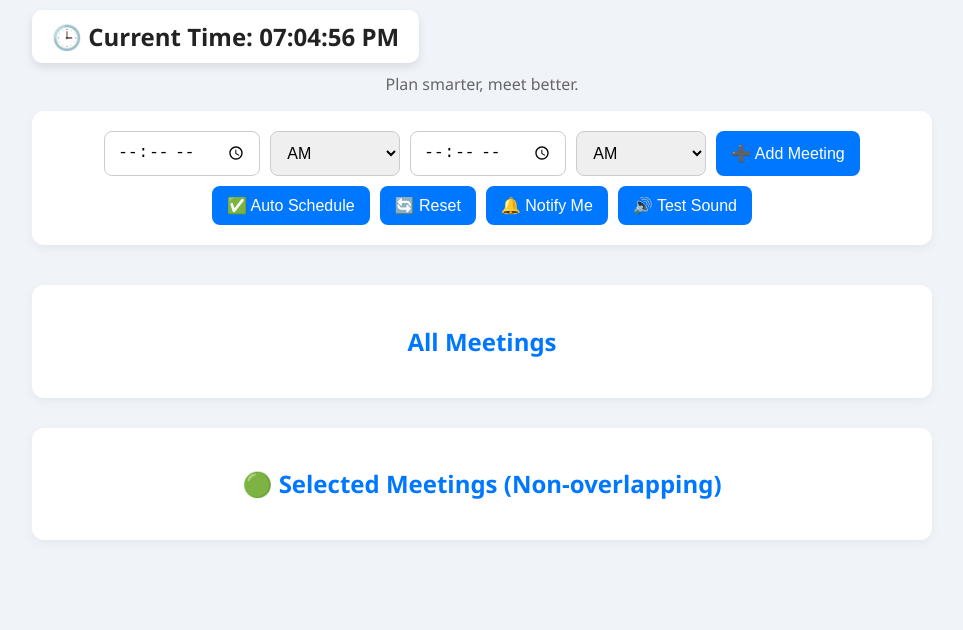
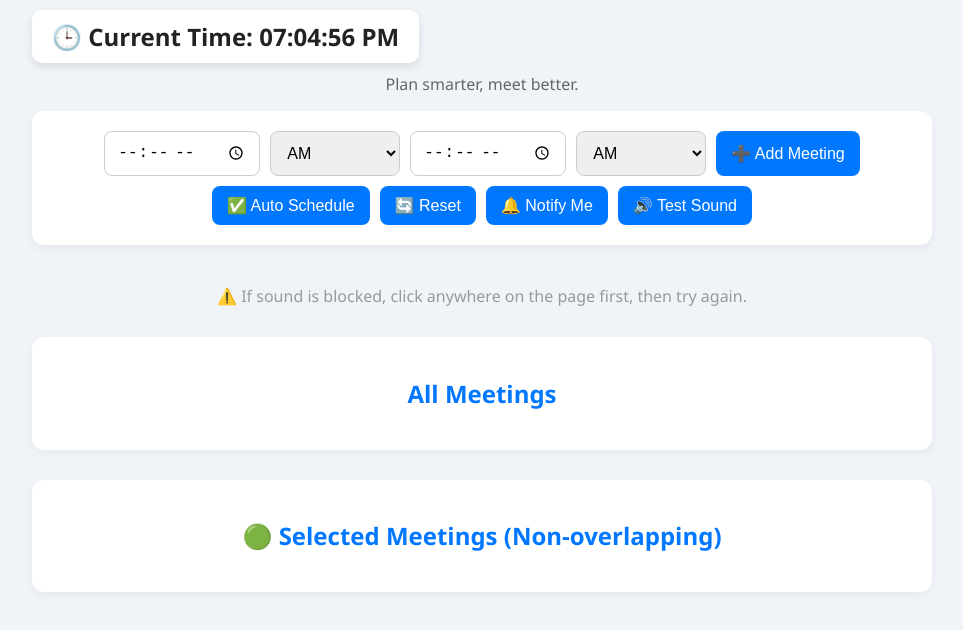
Before and after one commit to r4coder/Chrono-Meet, a plain HTML site: page index.html in a window 1280 px wide. Shown: the part 126-756 px from the top of the page, without its empty margins (158-1121 px from the left). Drawn offline with Linux system fonts and the light colour scheme.

Commit message:
Update index.html

```diff
--- a/index.html
+++ b/index.html
@@ -6,7 +6,7 @@
   <title>MeetEase</title>
   <link rel="stylesheet" href="style.css" />
 </head>
-<body>
+<body onclick="enableSoundOnce()">
   <div class="container">
     <h1>📅 MeetEase</h1>
     <div id="liveClock" class="live-clock"></div>
@@ -34,6 +34,10 @@
       <button onclick="testSound()">🔊 Test Sound</button>
     </div>
 
+    <p style="text-align:center; color:#999;">
+      ⚠️ If sound is blocked, click anywhere on the page first, then try again.
+    </p>
+
     <div id="meetings-list">
       <h2>All Meetings</h2>
       <div id="meetingCards" class="card-container"></div>
@@ -45,7 +49,6 @@
     </div>
   </div>
 
-  <!-- MP3 Notification Sound -->
   <audio id="notificationSound" preload="auto">
     <source src="siren-alert-96052.mp3" type="audio/mpeg">
   </audio>
```
